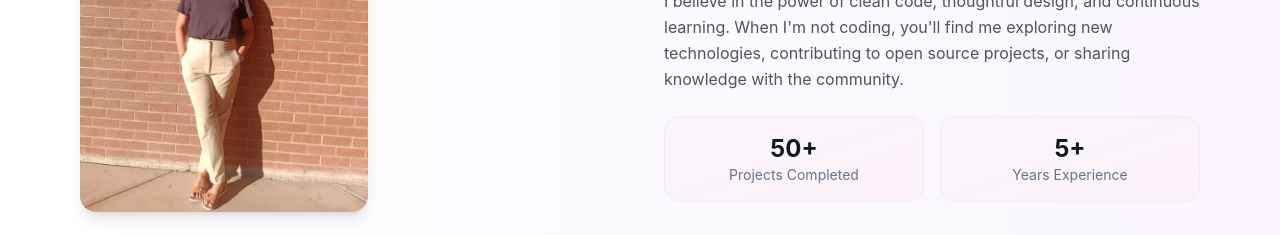
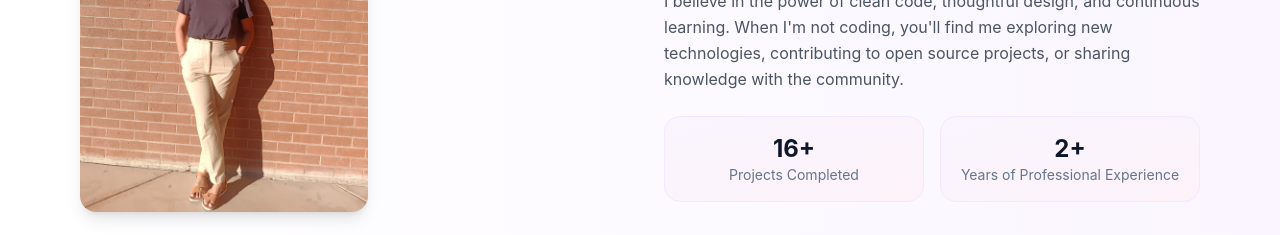
Before and after one commit to lasyapriyavavilala/lovableportfoliodeployed, a React (Vite) app: page / in a window 1280 px wide. Shown: the part 1160-1395 px from the top of the page. Built offline with nearby package versions, Linux system fonts and the light colour scheme.

Commit message:
Visual edit in Lovable
Edited UI in Lovable

```diff
--- a/src/components/About.tsx
+++ b/src/components/About.tsx
@@ -24,12 +24,12 @@ const About = () => {
 
             <div className="grid grid-cols-2 gap-4">
               <div className="text-center p-4 bg-gradient-to-br from-purple-50 to-pink-50 rounded-lg border border-purple-100">
-                <div className="text-2xl font-bold text-foreground">50+</div>
+                <div className="text-2xl font-bold text-foreground">16+</div>
                 <div className="text-sm text-muted-foreground">Projects Completed</div>
               </div>
               <div className="text-center p-4 bg-gradient-to-br from-purple-50 to-pink-50 rounded-lg border border-purple-100">
-                <div className="text-2xl font-bold text-foreground">5+</div>
-                <div className="text-sm text-muted-foreground">Years Experience</div>
+                <div className="text-2xl font-bold text-foreground">2+</div>
+                <div className="text-sm text-muted-foreground">Years of Professional Experience</div>
               </div>
             </div>
           </div>
```
